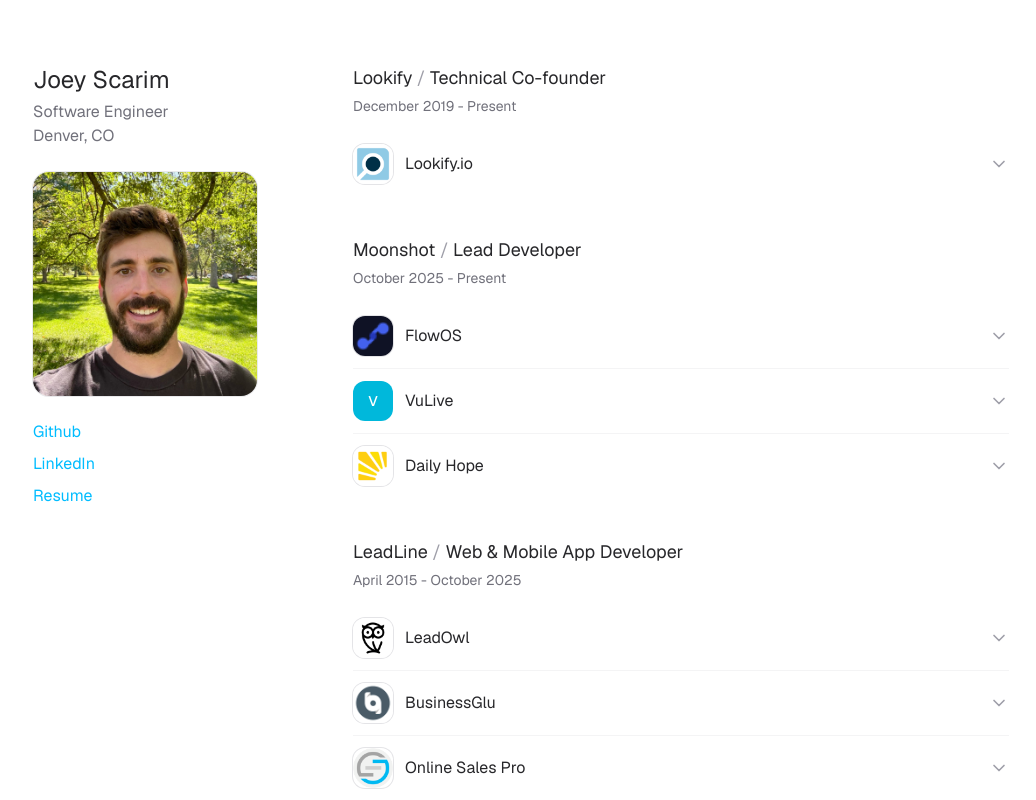
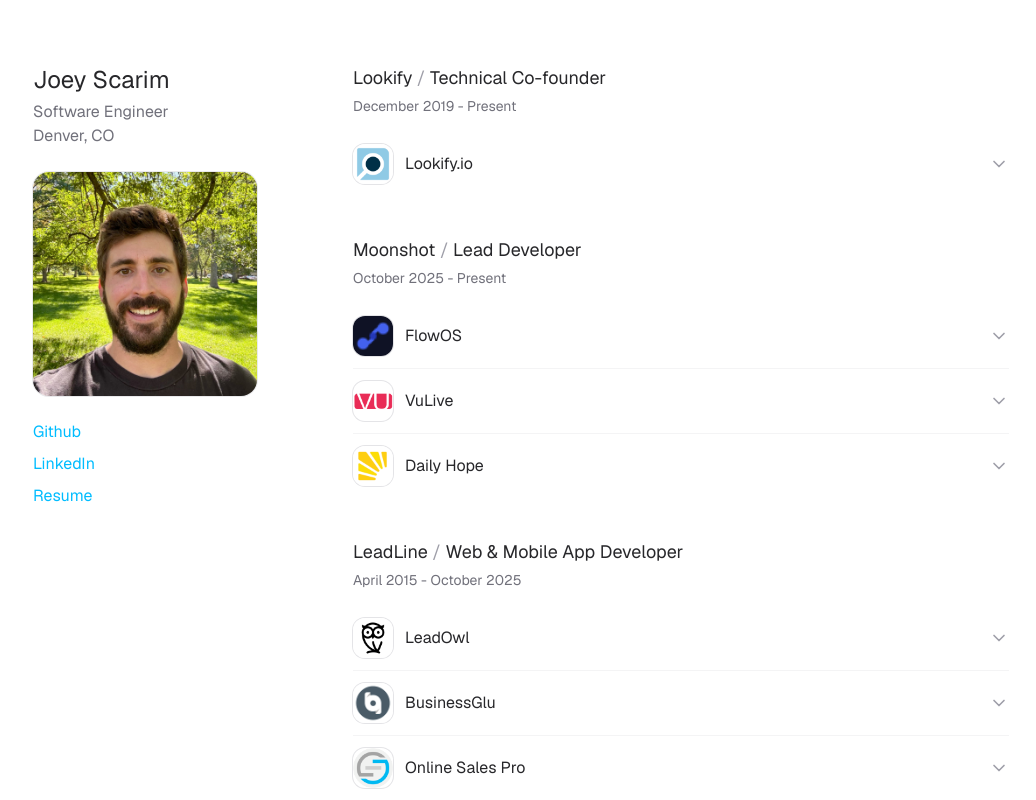
Before and after one commit to joeyscarim/portfolio, a Next.js app: page / in a window 1280 px wide. Shown: the top 800 px of the page, without its empty margins (119-1155 px from the left). Built offline with nearby package versions, Linux system fonts and the light colour scheme.

Commit message:
Add VuLive icon to project data
- Included the icon for "VuLive" in `work.ts` to enhance project representation.
- Added the corresponding icon image file `vulive.png` to the public icons directory.

```diff
--- a/app/data/work.ts
+++ b/app/data/work.ts
@@ -75,6 +75,7 @@
         name: "VuLive",
         initial: "V",
         accent: "bg-cyan-500",
+        icon: "/icons/vulive.png",
         description:
           "Virtual event software with custom admin panel for setting up hub pages, broadcasts, live chat, gamification, and evergreen events.",
         role: "Web App, Admin Panel, Streaming Tech, Integrations",
```
Also changed, not shown: public/icons/vulive.png (added).
